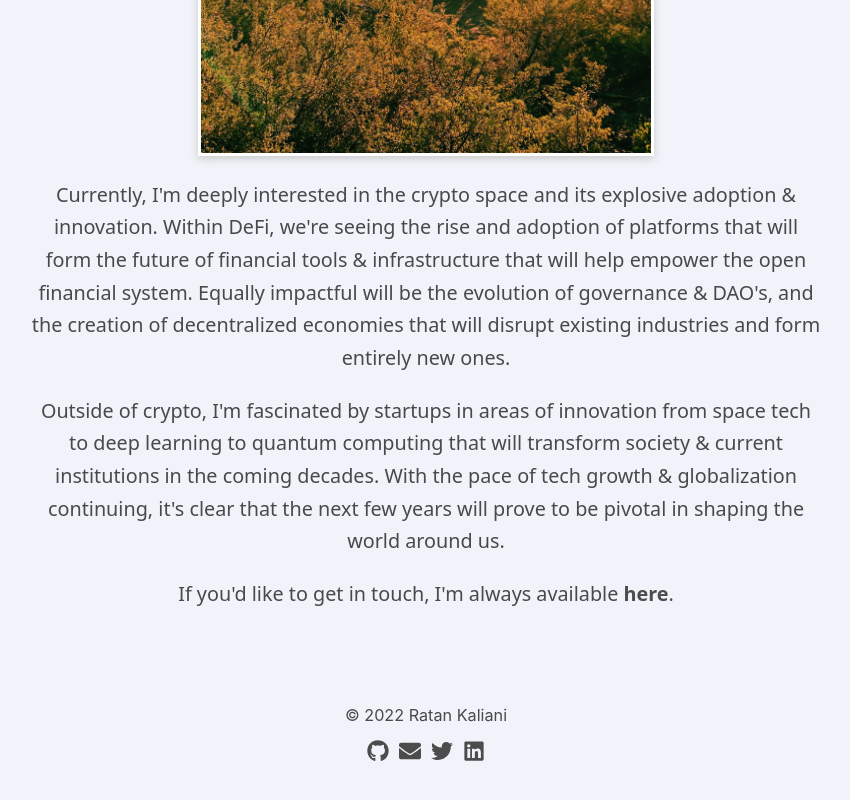
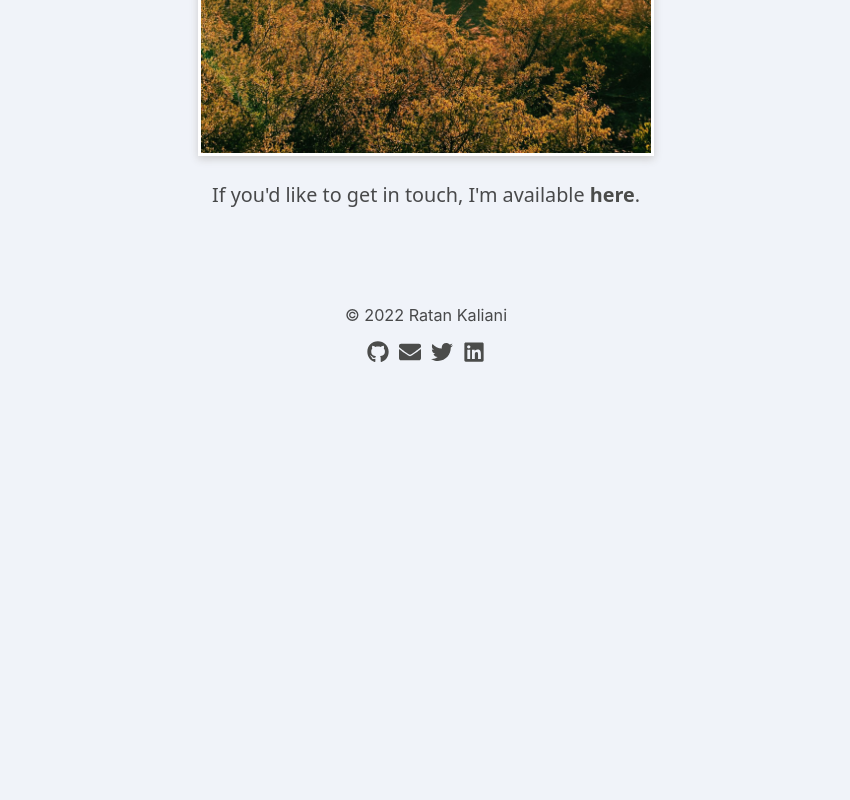
Before and after one commit to ratankaliani/v2, a Gatsby site: page / in a window 1280 px wide. Shown: the part 835-1635 px from the top of the page, without its empty margins (214-1064 px from the left). After the commit the page ends 1254 px from the top, so only its background shows below. Built offline with nearby package versions, Linux system fonts and the light colour scheme; Gatsby itself is replaced by a stand-in of ours; a web font is replaced by a local one.

Commit message:
update home page

```diff
--- a/src/components/Profile/Profile.js
+++ b/src/components/Profile/Profile.js
@@ -67,28 +67,9 @@ const Profile = () => (
 
     </P>
     <ProfilePic src={pic} />
-    <P>
-      Currently, I'm
-      deeply interested in the crypto space and its explosive adoption & innovation. Within DeFi, we're
-      seeing the rise and adoption of platforms that will form the future of financial tools & infrastructure
-      that will help empower the open financial system. Equally impactful will be the evolution of governance & DAO's,
-      and the creation of decentralized economies that will disrupt existing industries and form entirely new ones.
-    </P>
-    <P>
-      Outside of crypto, I'm fascinated by startups in areas of innovation  from space tech to deep learning to quantum computing
-      that will transform society & current institutions in the coming decades. With the pace of tech growth & globalization continuing, it's clear that
-      the next few years will prove to be pivotal in shaping the world around us.
-    </P>
-    {/* <P>
-      Based out of Berkeley, CA & Washington D.C. <br />
-
-      {/* Feel free to ~vibe~ with any one of my many moods on {' '}
-      <a href="https://open.spotify.com/user/22y5m2ldfpn27ledxb7vnryca">
-      Spotify
-      </a>. <br /> */}
     {/* </P> */}
     <P>
-    If you'd like to get in touch, I'm always available
+    If you'd like to get in touch, I'm available
       {' '}<a href="mailto:ratan@berkeley.edu">here</a>.
     </P>
   </ProfileWrapper>
```
